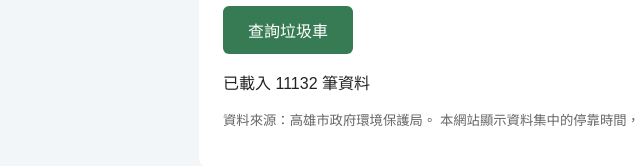
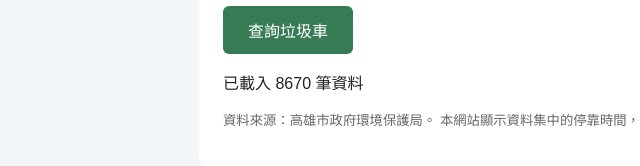
Before and after one commit to nobuyo0214/kaohsiung-garbage-truck, a plain HTML site: page index.html in a window 1280 px wide. Shown: the part 522-688 px from the top of the page, 41-681 px from the left. Drawn offline with nearby package versions, Linux system fonts and the light colour scheme.

Commit message:
Remove duplicate district entries in index.html
Removed duplicate entries for fengshan-north and fengshan-south.

```diff
--- a/index.html
+++ b/index.html
@@ -129,14 +129,6 @@ const files = [
   {
     name: "lingya.csv",
     district: "苓雅區"
-  },
-  {
-    name: "fengshan-north.csv",
-    district: "鳳山區"
-  },
-  {
-    name: "fengshan-south.csv",
-    district: "鳳山區"
   },
   {
     name: "fengshan-north.csv",
```
